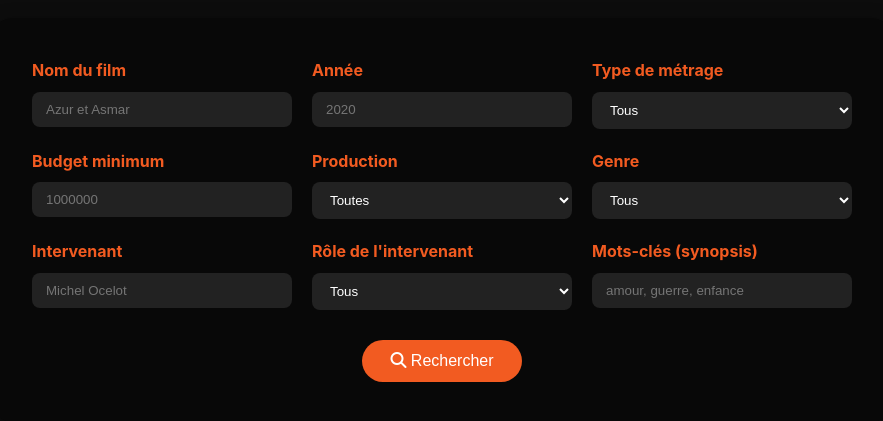
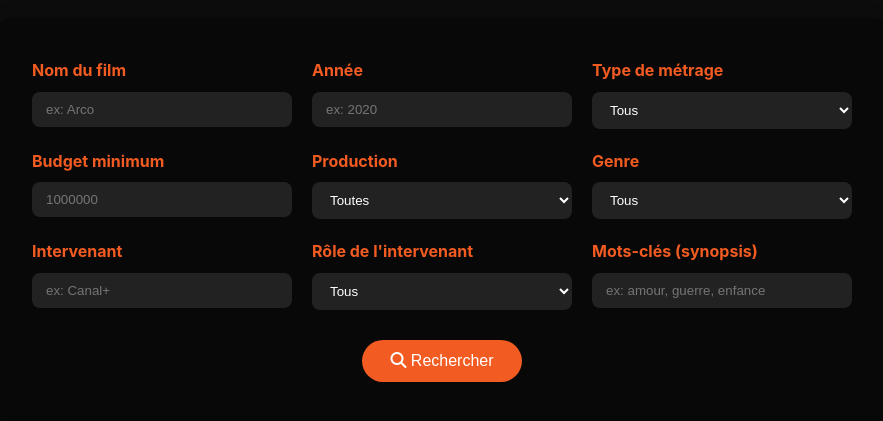
Before and after one commit to TitienBernard/FILMNANCE_FINAL, a Flask app: page /database in a window 1280 px wide. Shown: the part 176-597 px from the top of the page, without its empty margins (198-1081 px from the left). Run offline with Flask 3, Linux system fonts and the light colour scheme; some libraries are stand-ins or nearby versions; some web fonts are replaced.

Commit message:
Update placeholders in search form inputs

```diff
--- a/templates/database.html
+++ b/templates/database.html
@@ -50,12 +50,12 @@
           <div class="search-grid">
             <div class="input-group">
               <label for="title">Nom du film</label>
-              <input type="text" id="title" placeholder="Azur et Asmar" />
+              <input type="text" id="title" placeholder="ex: Arco" />
             </div>
 
             <div class="input-group">
               <label for="year">Année</label>
-              <input type="number" id="year" placeholder="2020" />
+              <input type="number" id="year" placeholder="ex: 2020" />
             </div>
 
             <div class="input-group">
@@ -94,7 +94,7 @@
 
             <div class="input-group">
               <label for="intervenant">Intervenant</label>
-              <input type="text" id="intervenant" placeholder="Michel Ocelot" />
+              <input type="text" id="intervenant" placeholder="ex: Canal+" />
             </div>
 
             <div class="input-group">
@@ -114,7 +114,7 @@
               <input
                 type="text"
                 id="keywords"
-                placeholder="amour, guerre, enfance"
+                placeholder="ex: amour, guerre, enfance"
               />
             </div>
           </div>
```
